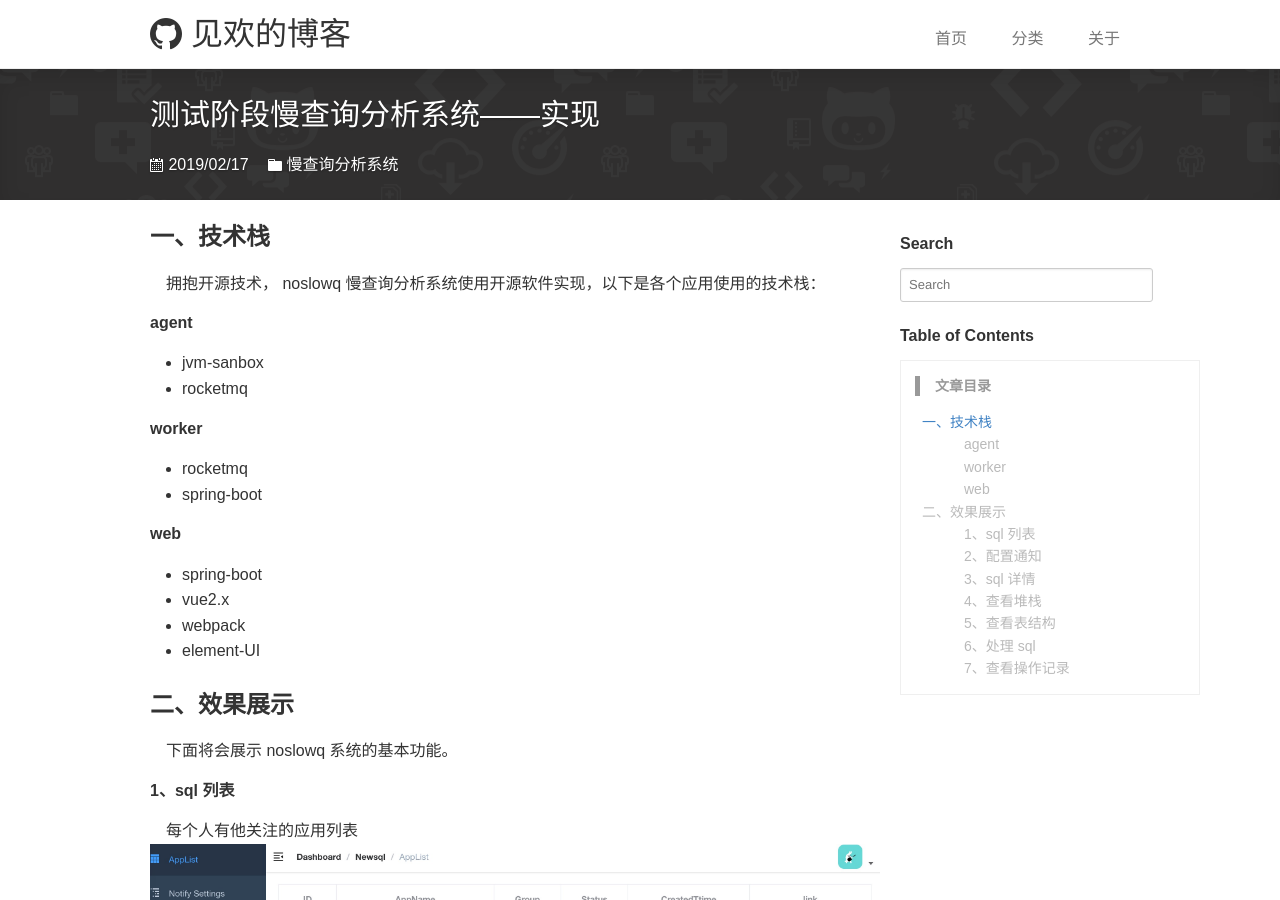
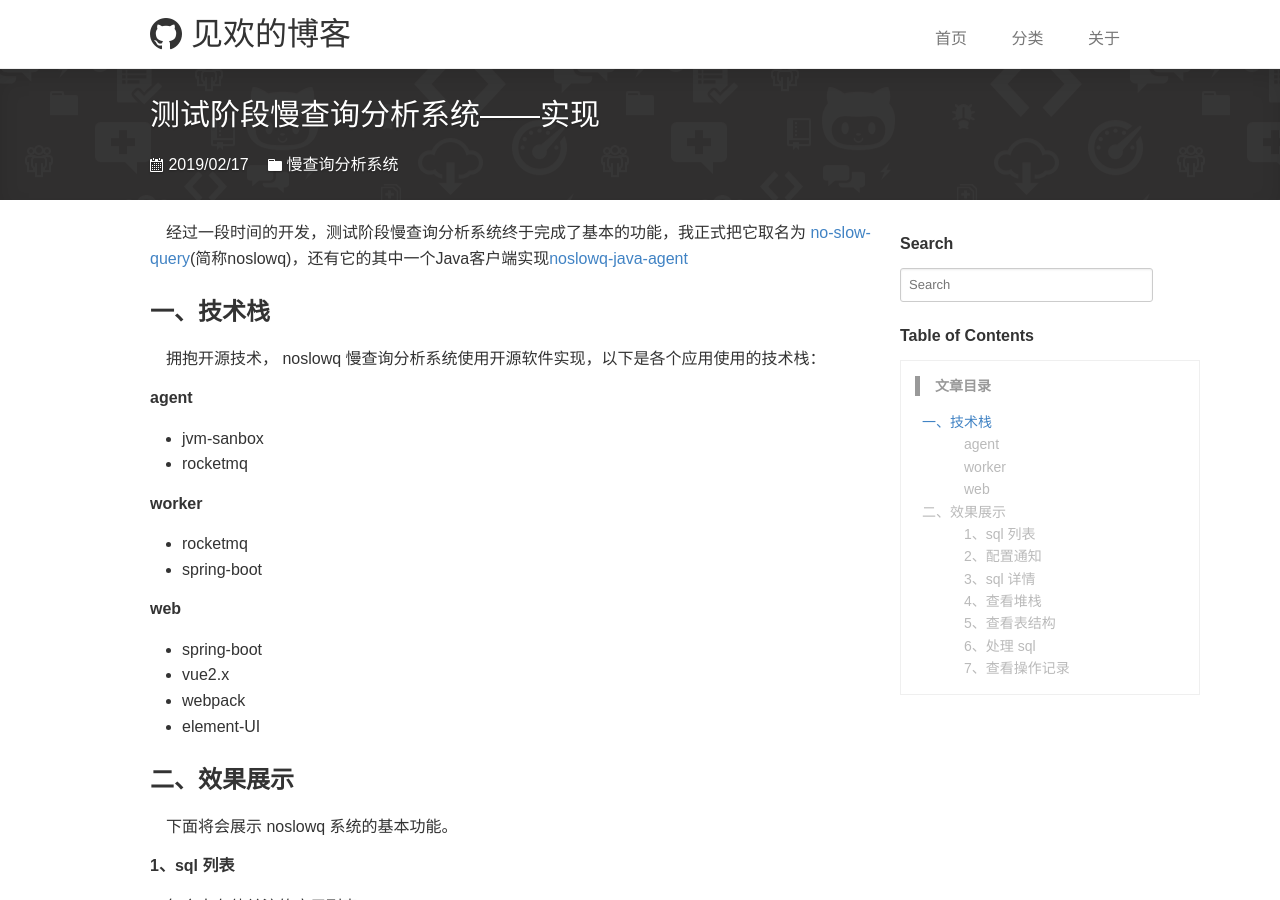
Before and after one commit to bugVanisher/bugVanisher.github.io, a Jekyll site: the page built from _posts/newsql/2019-02-17-the-demonstration-of-noslowq.md, in a window 1280 px wide and 900 px high. Built offline with Jekyll 4.4.1, drawn with Linux system fonts in a browser that asks for light colours; comment, search, counter and statistics services are not loaded.

Commit message:
update introduction

```diff
--- a/_posts/newsql/2019-02-17-the-demonstration-of-noslowq.md
+++ b/_posts/newsql/2019-02-17-the-demonstration-of-noslowq.md
@@ -6,6 +6,8 @@ categories: 慢查询分析系统
 description: 测试阶段慢查询分析系统，我们是如何实现的。
 keywords: 慢查询,实现
 ---
+
+经过一段时间的开发，测试阶段慢查询分析系统终于完成了基本的功能，我正式把它取名为 [no-slow-query](https://github.com/bugVanisher/no-slow-query)(简称noslowq)，还有它的其中一个Java客户端实现[noslowq-java-agent](https://github.com/bugVanisher/noslowq-java-agent)
 
 ### 一、技术栈
 拥抱开源技术， noslowq 慢查询分析系统使用开源软件实现，以下是各个应用使用的技术栈：
```
